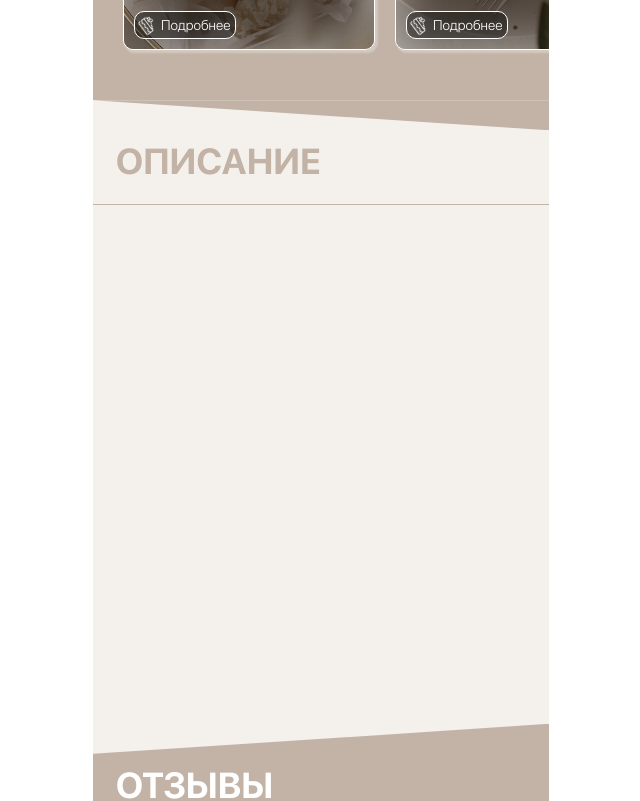
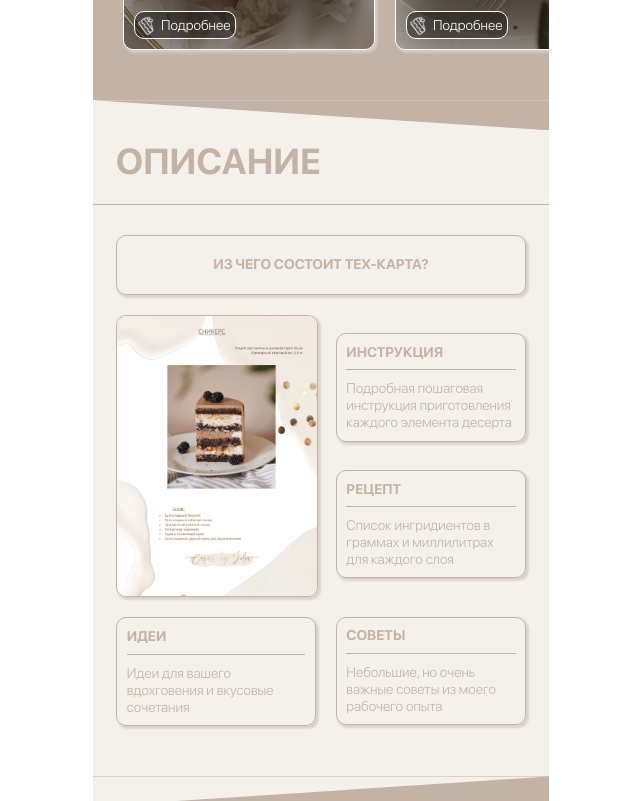
Before and after one commit to ilkor4/courses, a React (Create React App) app: page / in a window 1280 px wide. Shown: the part 1220-2021 px from the top of the page, without its empty margins (319-959 px from the left). Built offline with nearby package versions, Linux system fonts and the light colour scheme.

Commit message:
feat: Добавить прелоадер и секцию описание

```diff
--- a/src/components/About/About.css
+++ b/src/components/About/About.css
@@ -1,16 +1,105 @@
 .about {
   width: 100%;
   padding-top: 10px;
+  font-family: var(--font-family);
   background-color: var(--bg-color-light);
   display: flex;
   flex-direction: column;
   gap: 20px;
+  overflow: hidden;
 }
 
 .about__container {
   width: 100%;
-  min-height: 500px;
-  padding: 0 0 50px 0;
+  padding: 30px 5%;
   box-sizing: border-box;
   border-top: 1px solid var(--bg-color);
+  display: flex;
+  flex-direction: column;
+  align-items: center;
+  gap: 20px;
 }
+
+.about__container-title {
+  width: 100%;
+  padding: 5%;
+  box-sizing: border-box;
+  text-align: center;
+  gap: 10px;
+  border: 1px solid var(--bg-color);
+  border-radius: 10px;
+  box-shadow: 2px 2px 2px 1px rgba(114, 97, 79, 0.2);
+  margin: 0;
+  color: var(--bg-color);
+  border-bottom: 1px solid var(--bg-color);
+  text-transform: uppercase;
+  font-size: var(--font-size-small);
+  font-weight: 800;
+  line-height: 1.21;
+}
+
+.about__description {
+  display: grid;
+  grid-template-columns: minmax(130px, 200px) 1fr;
+  grid-template-rows:  1fr;
+  gap: 20px;
+}
+
+.about__image-container {
+  align-self: center;
+  width: 100%;
+  aspect-ratio: 1/1.4;
+  border: 1px solid var(--bg-color);
+  border-radius: 10px;
+  box-shadow: 2px 2px 2px 1px rgba(114, 97, 79, 0.2);
+  overflow: hidden;
+}
+
+.about__image {
+  width: 100%;
+  object-fit: cover;
+}
+
+.about__text-container {
+  width: 100%;
+  height: 100%;
+  display: flex;
+  flex-direction: column;
+  justify-content: space-evenly;
+  gap: 10px;
+  margin: 0;
+  list-style: none;
+  padding: 0;
+}
+
+.about__item {
+  height: min-content;
+  padding: 5%;
+  box-sizing: border-box;
+  display: flex;
+  flex-direction: column;
+  gap: 10px;
+  border: 1px solid var(--bg-color);
+  border-radius: 10px;
+  box-shadow: 2px 2px 2px 1px rgba(114, 97, 79, 0.2);
+}
+
+.about__title {
+  margin: 0;
+  padding-bottom: 5%;
+  color: var(--bg-color);
+  border-bottom: 1px solid var(--bg-color);
+  text-transform: uppercase;
+  font-size: var(--font-size-small);
+  font-weight: 800;
+  line-height: 1.21;
+  text-overflow: ellipsis;
+}
+
+.about__text {
+  margin: 0;
+  color: var(--bg-color);
+  font-size: var(--font-size-small);
+  font-weight: 200;
+  line-height: 1.21;
+}
--- a/src/components/About/About.js
+++ b/src/components/About/About.js
@@ -1,10 +1,46 @@
+import techcardImage from '../../images/techard-preview.jpg'
 import '../About/About.css';
 
 export default function About() {
   return(
     <section className='about' id='about'>
       <h2 className='section-title section-title_light'>Описание</h2>
-      <div className='about__container'></div>
+      <div className='about__container'>
+        <h3 className='about__container-title'>
+            Из чего состоит тех-карта?
+        </h3>
+        <div className='about__description'>
+          <div className='about__image-container'>
+            <img className='about__image' src={techcardImage} alt='Превью тех-карты'/>
+          </div>
+          <ul className='about__text-container'>
+            <li className='about__item'>
+              <h4 className='about__title'>
+                Инструкция
+              </h4>
+              <p className='about__text'>Подробная пошаговая инструкция приготовления каждого элемента десерта</p>
+            </li>
+            <li className='about__item'>
+              <h4 className='about__title'>
+                Рецепт
+              </h4>
+              <p className='about__text'>Список ингридиентов в граммах и миллилитрах для каждого слоя</p>
+            </li>
+          </ul>
+          <div className='about__item'>
+              <h4 className='about__title'>
+                Идеи
+              </h4>
+              <p className='about__text'>Идеи для вашего вдохговения и вкусовые сочетания</p>
+            </div>
+          <div className='about__item'>
+            <h4 className='about__title'>
+              Советы
+            </h4>
+            <p className='about__text'>Небольшие, но очень важные советы из моего рабочего опыта</p>
+          </div>
+        </div>
+      </div>
       <div className='decor decor_dark'>
         <div className='decor__item decor__item_light'></div>
       </div>
--- a/src/components/App/App.js
+++ b/src/components/App/App.js
@@ -1,15 +1,17 @@
 import { Route, Routes } from 'react-router-dom';
-import { useState } from 'react';
+import { useState, useEffect } from 'react';
 import Header from '../Header/Header';
 import Burger from '../Burger/Burger';
 import Video from '../Video/Video';
 import Main from '../Main/Main';
 import Footer from '../Footer/Footer';
+import Preloader from '../Preloader/Preloader';
 import Popup from '../Popup/Popup';
 
 import '../App/App.css';
 
 function App() {
+  const [isPreloaderOpen, setIsPreloaderOpen] = useState(true)
   const [isPopupOpen, setIsPopupOpen] = useState(false);
   const [isBurgerOpen, setIsBurgerOpen] = useState(false);
   const [popupCard, setPopupCard] = useState([]);
@@ -26,6 +28,14 @@ function App() {
     }, 600);
   };
 
+  const closePreloader = () => {
+    setTimeout( () => {
+      setIsPreloaderOpen(false)
+    }, 4000)
+  }
+
+  useEffect(closePreloader, []);
+
   return (
     <div className="App">
       <Routes>
@@ -39,6 +49,9 @@ function App() {
               onOpen={handleOpenPopup}
             />
             <Footer />
+            <Preloader
+              isOpen={isPreloaderOpen}
+            />
             <Burger
               onClose={ () => setIsBurgerOpen(false) }
               isOpen={isBurgerOpen}
--- /dev/null
+++ b/src/components/Preloader/Preloader.css
@@ -0,0 +1,44 @@
+@keyframes preloader-scale {
+  from {
+    opacity: 0;
+    transform: scale(.1);
+  }
+
+  to {
+    opacity: 1;
+    transform: scale(1);
+  }
+}
+
+@keyframes preloader-rotate {
+  to {
+    transform: rotate(360deg);
+  }
+}
+
+.preloader {
+  opacity: 0;
+  visibility: hidden;
+  width: 100%;
+  height: 100%;
+  background-color: var(--bg-color);
+  position: fixed;
+  z-index: 5;
+  transition: 1s ease;
+}
+
+.preloader_open {
+  opacity: 1;
+  visibility: visible;
+}
+
+.preloader__logo {
+  position: absolute;
+  width: 100px;
+  height: 100px;
+  left: calc(50% - 70px);
+  top: calc(50% - 70px);
+  background-size: contain;
+  background-image: url(../../images/logo.png);
+  animation: preloader-scale 0.9s ease, preloader-rotate 3.1s ease-in-out .9s;
+}
--- /dev/null
+++ b/src/components/Preloader/Preloader.js
@@ -0,0 +1,12 @@
+import '../Preloader/Preloader.css';
+
+export default function Preloader(props) {
+  return(
+    <div className={props.isOpen
+      ? 'preloader preloader_open'
+      : 'preloader'
+    }>
+      <div className="preloader__logo"></div>
+    </div>
+  )
+}
```
Also changed, not shown: src/components/Main/Main.css (+10 -5 lines), src/images/techard-preview.jpg (added).
